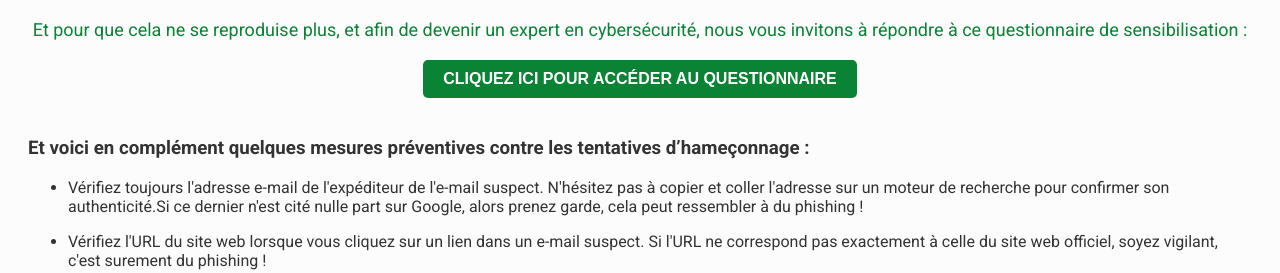
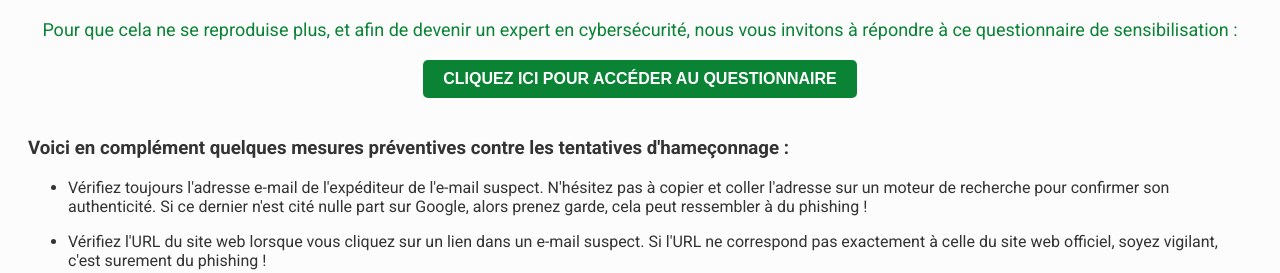
Before and after one commit to JeremyGuCo/JeremyGuCo.github.io, a plain HTML site: page index.html in a window 1280 px wide. Shown: the part 532-805 px from the top of the page. Drawn offline with Linux system fonts and the light colour scheme.

Commit message:
Update(wording)

```diff
--- a/index.html
+++ b/index.html
@@ -28,7 +28,7 @@
     <img src="https://img.veeam.com/blog/wp-content/uploads/2021/05/06221010/phishing.png" />
   </div>
 
-  <p id="green-text">Et pour que cela ne se reproduise plus, et afin de
+  <p id="green-text">Pour que cela ne se reproduise plus, et afin de
     devenir un expert en cybersécurité, nous vous invitons à répondre à ce questionnaire de sensibilisation :</p>
   <div id="button-container">
     <button id="button" onclick="window.location.href='https://forms.gle/PB33MzeqaKaXkGXQ8'">Cliquez ici
@@ -37,13 +37,11 @@
   <br />
 
   <div id="preventive-measures">
-    <h3>Et voici en complément quelques mesures préventives contre les tentatives d’hameçonnage :</h3>
+    <h3>Voici en complément quelques mesures préventives contre les tentatives d'hameçonnage :</h3>
     <ul>
       <li>Vérifiez toujours l'adresse e-mail de l'expéditeur de l'e-mail suspect.
-        N'hésitez pas
-        à copier et coller l'adresse sur un moteur de recherche pour confirmer son
-        authenticité.Si ce
-        dernier n'est cité nulle part sur Google, alors prenez garde, cela peut ressembler à du
+        N'hésitez pas à copier et coller l'adresse sur un moteur de recherche pour confirmer son
+        authenticité. Si ce dernier n'est cité nulle part sur Google, alors prenez garde, cela peut ressembler à du
         phishing !</li>
     </ul>
     <ul>
```
